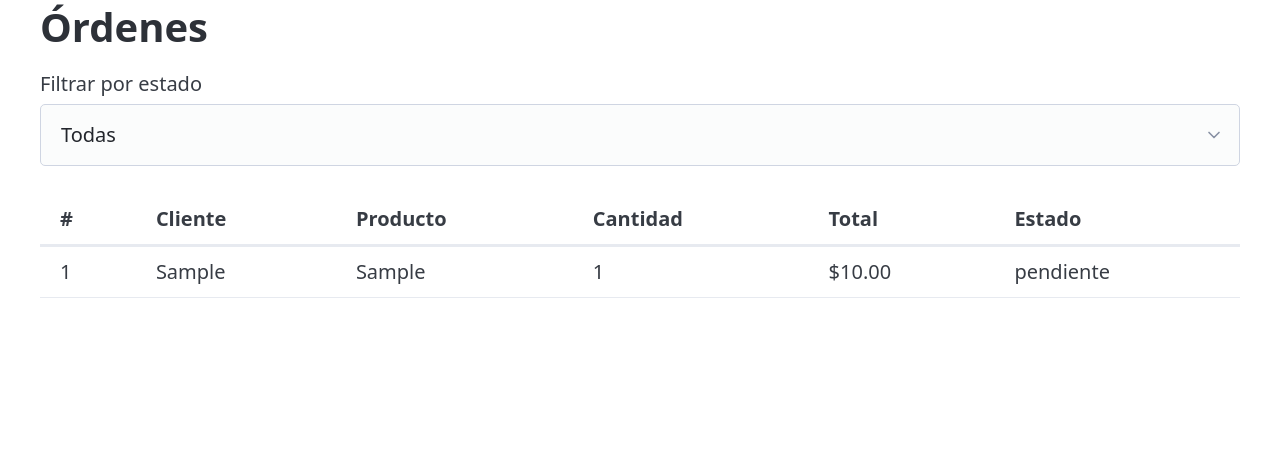
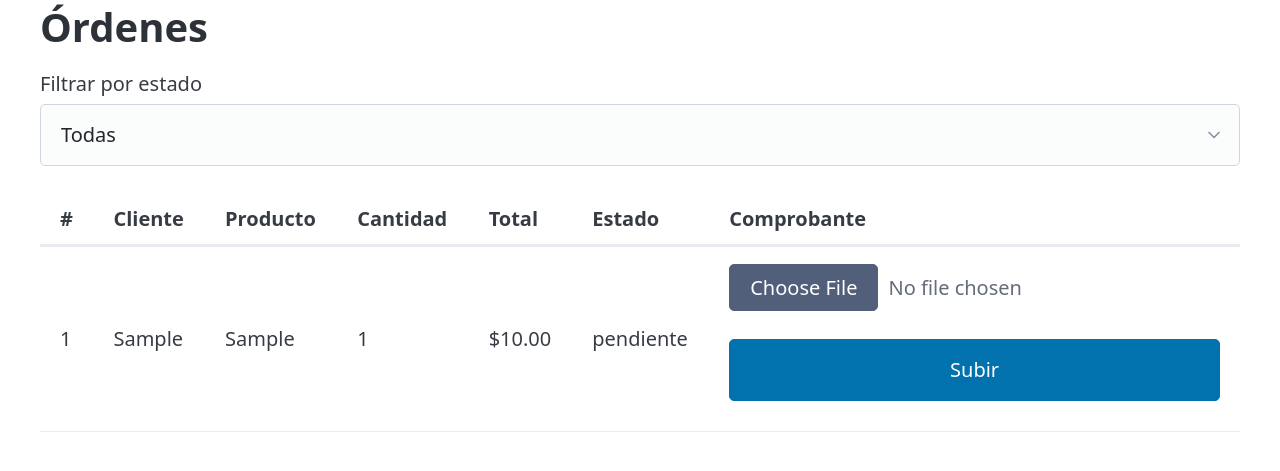
Before and after one commit to Xavv-12/ordenes-api, a FastAPI app: page /web/ordenes in a window 1280 px wide. Shown: the part 86-557 px from the top of the page. Run offline with FastAPI, Linux system fonts and the light colour scheme; tables that the repository leaves empty hold one stand-in row (values such as "Sample post"); some libraries are stand-ins or nearby versions.

Commit message:
Practica 7 reto: formulario por fila para subir comprobante sin usar /docs

```diff
--- a/app/templates/ordenes.html
+++ b/app/templates/ordenes.html
@@ -18,7 +18,7 @@
 {% if ordenes %}
 <table>
   <thead>
-    <tr><th>#</th><th>Cliente</th><th>Producto</th><th>Cantidad</th><th>Total</th><th>Estado</th></tr>
+    <tr><th>#</th><th>Cliente</th><th>Producto</th><th>Cantidad</th><th>Total</th><th>Estado</th><th>Comprobante</th></tr>
   </thead>
   <tbody>
     {% for orden in ordenes %}
@@ -29,6 +29,12 @@
       <td>{{ orden.cantidad }}</td>
       <td>${{ "%.2f"|format(orden.total) }}</td>
       <td>{{ orden.status.value }}</td>
+      <td>
+        <form action="/orders/{{ orden.id }}/comprobantes" method="post" enctype="multipart/form-data">
+          <input type="file" name="archivo" required>
+          <button type="submit">Subir</button>
+        </form>
+      </td>
     </tr>
     {% endfor %}
   </tbody>
```
